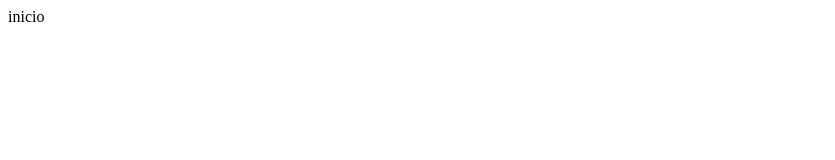
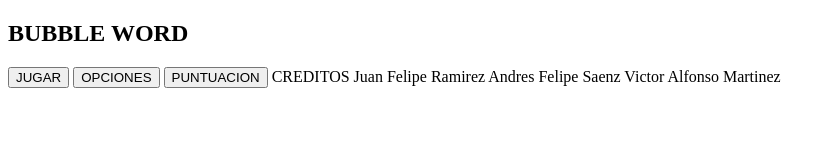
Before and after one commit to JuanfeP2004/Bubble-Word, a website built with Vite: page index.html in a window 1280 px wide. Shown: the whole page, without its empty margins (0-835 px from the left). Built offline with nearby package versions, Linux system fonts and the light colour scheme.

Commit message:
Se agrego la estructura del inicio y se corrijio la navegacion

```diff
--- a/index.html
+++ b/index.html
@@ -9,7 +9,14 @@
 </head>
 <body>
     <section id="screen-inicio">
-        inicio
+        <h1>BUBBLE WORD</h1>
+        <button class="navButton" data-page="screen-juego">JUGAR</button>
+        <button class="navButton" data-page="screen-opciones">OPCIONES</button>
+        <button class="navButton" data-page="screen-puntuacion">PUNTUACION</button>
+        <span>CREDITOS</span>
+        <span>Juan Felipe Ramirez</span>
+        <span>Andres Felipe Saenz</span>
+        <span>Victor Alfonso Martinez</span>
     </section>
     <section id="screen-juego">
         juego
--- a/js/utils/navegation.js
+++ b/js/utils/navegation.js
@@ -3,11 +3,11 @@ class Navegacion {
     paginas = [];
 
     constructor() {
-        this.paginas.push({ nombre: "inicio", ref: document.getElementById('screen-inicio')});
-        this.paginas.push({ nombre: "juego", ref: document.getElementById('screen-juego')});
-        this.paginas.push({ nombre: "verHoy", ref: document.getElementById('screen-fin')});
-        this.paginas.push({ nombre: "calendario", ref: document.getElementById('screen-opciones')});
-        this.paginas.push({ nombre: "pomodoro", ref: document.getElementById('screen-puntuacion')});
+        this.paginas.push({ nombre: "screen-inicio", ref: document.getElementById('screen-inicio')});
+        this.paginas.push({ nombre: "screen-juego", ref: document.getElementById('screen-juego')});
+        this.paginas.push({ nombre: "screen-fin", ref: document.getElementById('screen-fin')});
+        this.paginas.push({ nombre: "screen-opciones", ref: document.getElementById('screen-opciones')});
+        this.paginas.push({ nombre: "screen-puntuacion", ref: document.getElementById('screen-puntuacion')});
 
         document.querySelectorAll('.navButton').forEach(item => {
             item.addEventListener('click', this.cambiarPagina.bind(this));
@@ -16,7 +16,7 @@ class Navegacion {
 
     paginaInicial(){
         this.paginas.find(pagina => {
-            if(pagina.nombre === 'inicio'){
+            if(pagina.nombre === 'screen-inicio'){
                 pagina.ref.style.display = 'block';
             }
             else {
```
